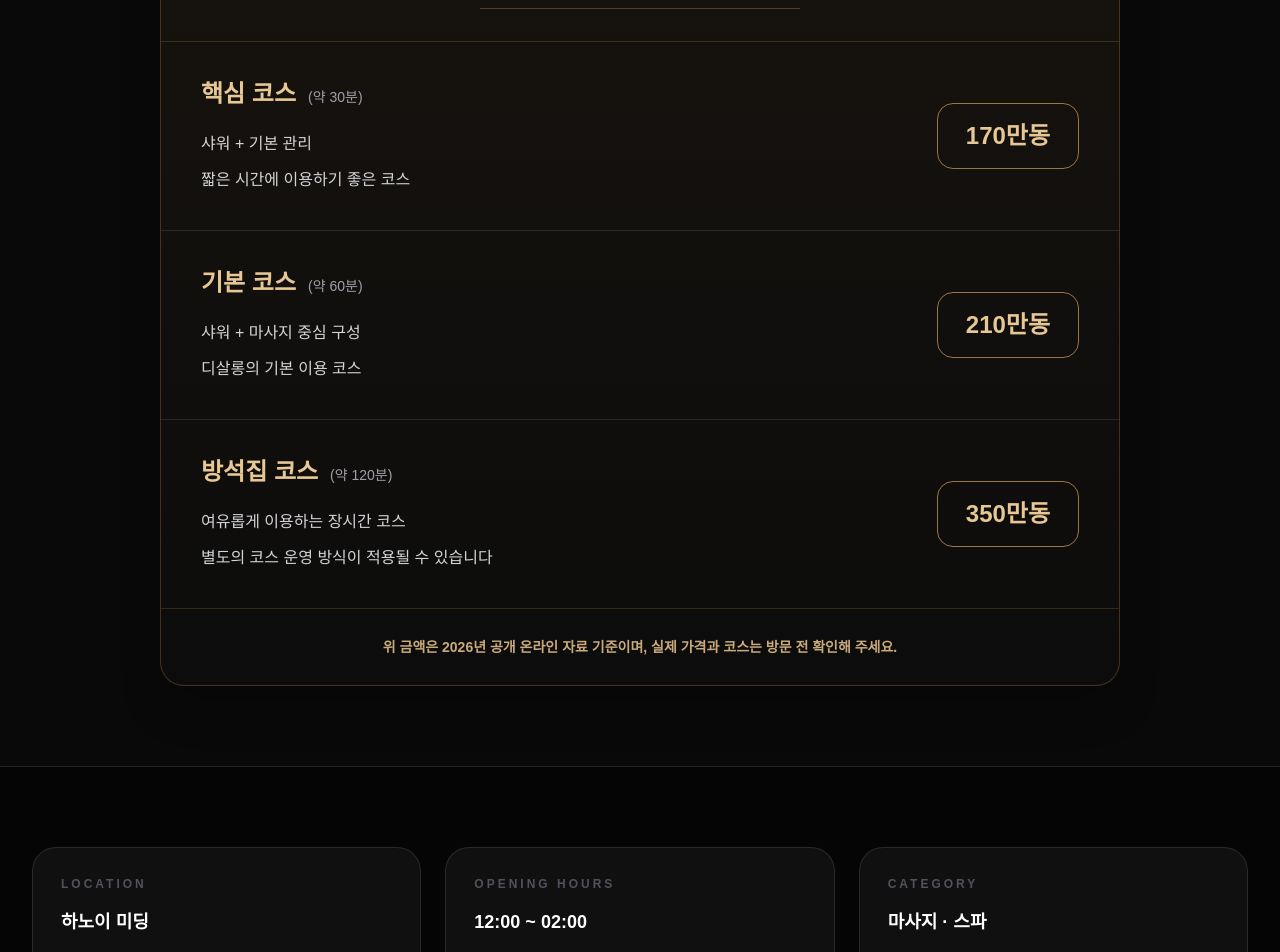
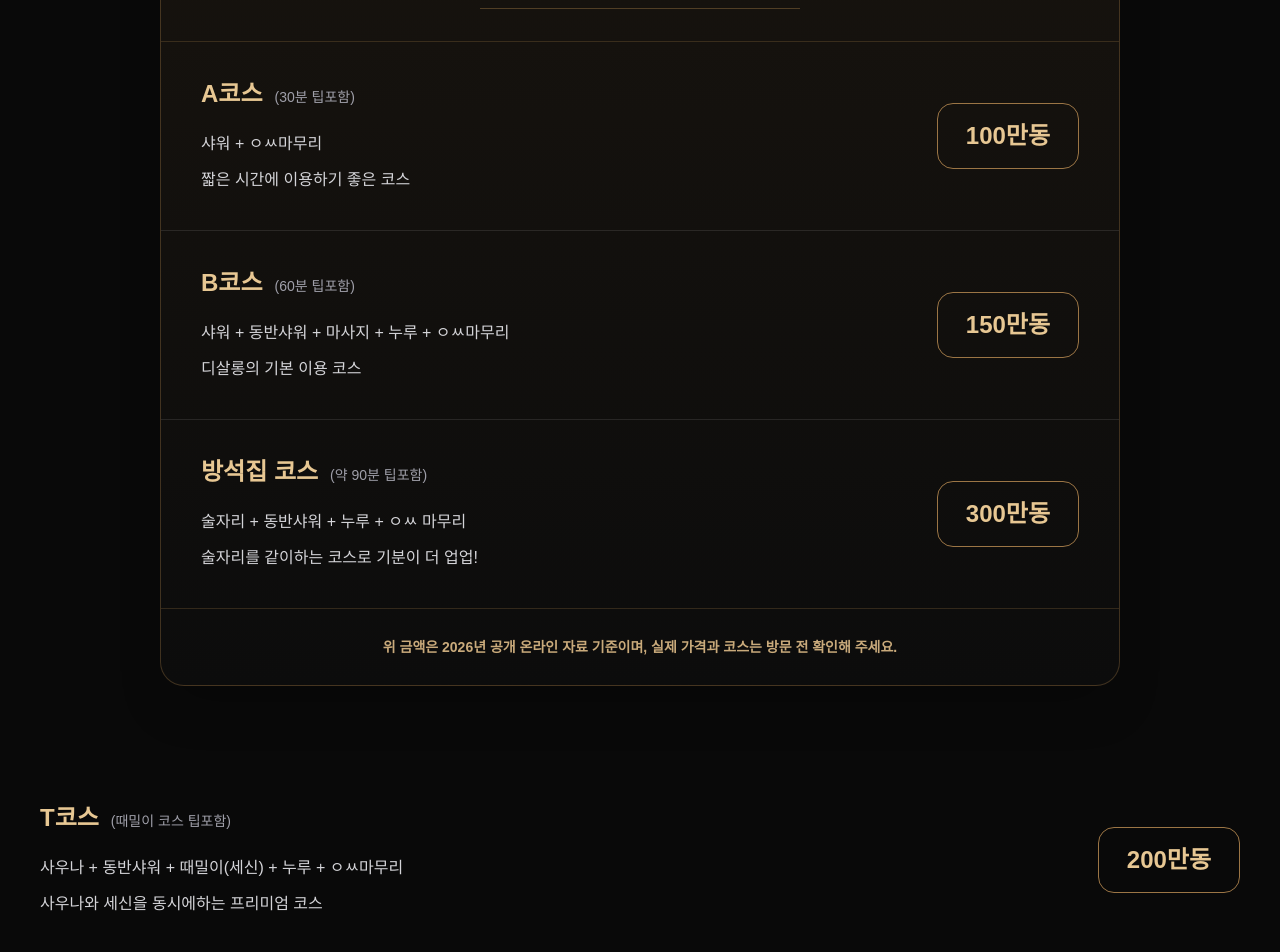
Before and after one commit to vietnam-nightlife/hanoi-nightlife, a Next.js app: page /1/1/di-salon in a window 1280 px wide. Shown: the part 2200-3152 px from the top of the page. Built offline with nearby package versions, Linux system fonts and the light colour scheme.

Commit message:
Update page.tsx

```diff
--- a/app/[city]/[category]/di-salon/page.tsx
+++ b/app/[city]/[category]/di-salon/page.tsx
@@ -12,6 +12,10 @@ const galleryImages = [
   {
     src: "/하노이 디살롱 리셉션.webp",
     title: "디살롱 리셉션",
+  },
+  {
+    src: "/하노이 디살롱 휴게실.webp",
+    title: "디살롱 휴게실",
   },
   {
     src: "/하노이 디살롱 룸1.webp",
@@ -32,10 +36,6 @@ const galleryImages = [
   {
     src: "/하노이 디살롱 룸5.webp",
     title: "디살롱 룸5",
-  },
-  {
-    src: "/하노이 디살롱 휴게실.webp",
-    title: "디살롱 휴게실",
   },
 ];
 
@@ -336,11 +336,11 @@ export default function DSalonPage() {
                   <div className="flex items-baseline gap-3">
 
                     <span className="text-2xl font-black text-[#e7c793]">
-                      핵심 코스
+                      A코스
                     </span>
 
                     <span className="text-sm text-zinc-400">
-                      (약 30분)
+                      (30분 팁포함)
                     </span>
 
                   </div>
@@ -348,7 +348,7 @@ export default function DSalonPage() {
                   <div className="mt-5 space-y-2 text-sm leading-7 text-zinc-300 md:text-base">
 
                     <p>
-                      샤워 + 기본 관리
+                      샤워 + ㅇㅆ마무리
                     </p>
 
                     <p>
@@ -363,7 +363,7 @@ export default function DSalonPage() {
                 <div className="shrink-0 rounded-2xl border border-[#9b7545] px-7 py-4 text-center">
 
                   <div className="text-2xl font-black text-[#e7c793]">
-                    170만동
+                    100만동
                   </div>
 
                 </div>
@@ -383,11 +383,11 @@ export default function DSalonPage() {
                   <div className="flex items-baseline gap-3">
 
                     <span className="text-2xl font-black text-[#e7c793]">
-                      기본 코스
+                      B코스
                     </span>
 
                     <span className="text-sm text-zinc-400">
-                      (약 60분)
+                      (60분 팁포함)
                     </span>
 
                   </div>
@@ -395,7 +395,7 @@ export default function DSalonPage() {
                   <div className="mt-5 space-y-2 text-sm leading-7 text-zinc-300 md:text-base">
 
                     <p>
-                      샤워 + 마사지 중심 구성
+                      샤워 + 동반샤워 + 마사지 + 누루 + ㅇㅆ마무리
                     </p>
 
                     <p>
@@ -410,7 +410,7 @@ export default function DSalonPage() {
                 <div className="shrink-0 rounded-2xl border border-[#9b7545] px-7 py-4 text-center">
 
                   <div className="text-2xl font-black text-[#e7c793]">
-                    210만동
+                    150만동
                   </div>
 
                 </div>
@@ -434,7 +434,7 @@ export default function DSalonPage() {
                     </span>
 
                     <span className="text-sm text-zinc-400">
-                      (약 120분)
+                      (약 90분 팁포함)
                     </span>
 
                   </div>
@@ -442,11 +442,11 @@ export default function DSalonPage() {
                   <div className="mt-5 space-y-2 text-sm leading-7 text-zinc-300 md:text-base">
 
                     <p>
-                      여유롭게 이용하는 장시간 코스
+                      술자리 + 동반샤워 + 누루 + ㅇㅆ 마무리
                     </p>
 
                     <p>
-                      별도의 코스 운영 방식이 적용될 수 있습니다
+                      술자리를 같이하는 코스로 기분이 더 업업!
                     </p>
 
                   </div>
@@ -457,7 +457,7 @@ export default function DSalonPage() {
                 <div className="shrink-0 rounded-2xl border border-[#9b7545] px-7 py-4 text-center">
 
                   <div className="text-2xl font-black text-[#e7c793]">
-                    350만동
+                    300만동
                   </div>
 
                 </div>
@@ -479,6 +479,52 @@ export default function DSalonPage() {
           </div>
 
         </div>
+
+            {/* T COURSE */}
+            <div className="border-b border-white/10 px-6 py-9 md:px-10">
+
+              <div className="flex flex-col gap-5 md:flex-row md:items-center md:justify-between">
+
+                <div>
+
+                  <div className="flex items-baseline gap-3">
+
+                    <span className="text-2xl font-black text-[#e7c793]">
+                      T코스
+                    </span>
+
+                    <span className="text-sm text-zinc-400">
+                      (때밀이 코스 팁포함)
+                    </span>
+
+                  </div>
+
+                  <div className="mt-5 space-y-2 text-sm leading-7 text-zinc-300 md:text-base">
+
+                    <p>
+                      사우나 + 동반샤워 + 때밀이(세신) + 누루 + ㅇㅆ마무리
+                    </p>
+
+                    <p>
+                      사우나와 세신을 동시에하는 프리미엄 코스
+                    </p>
+
+                  </div>
+
+                </div>
+
+
+                <div className="shrink-0 rounded-2xl border border-[#9b7545] px-7 py-4 text-center">
+
+                  <div className="text-2xl font-black text-[#e7c793]">
+                    200만동
+                  </div>
+
+                </div>
+
+              </div>
+
+            </div>
 
       </section>
 
```
